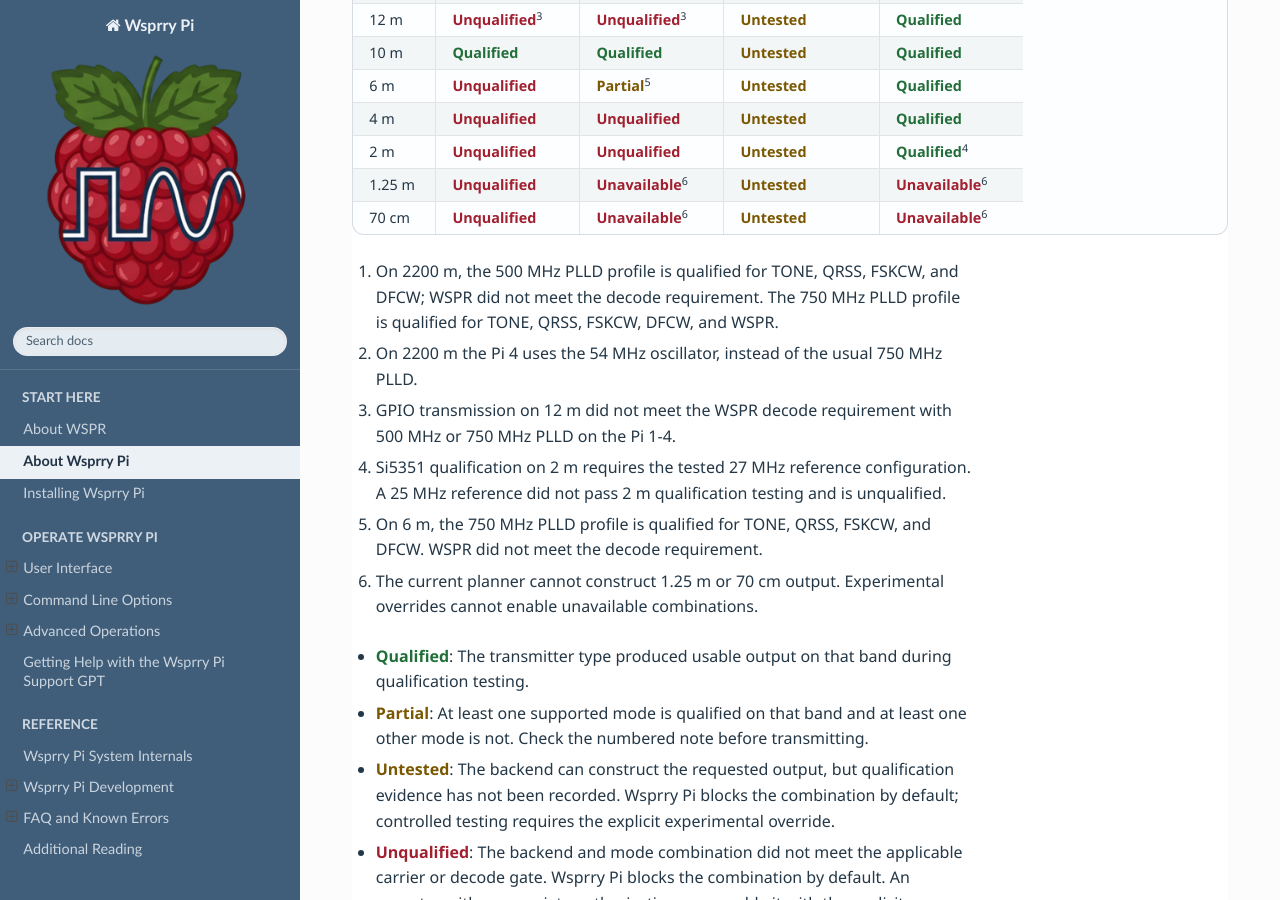
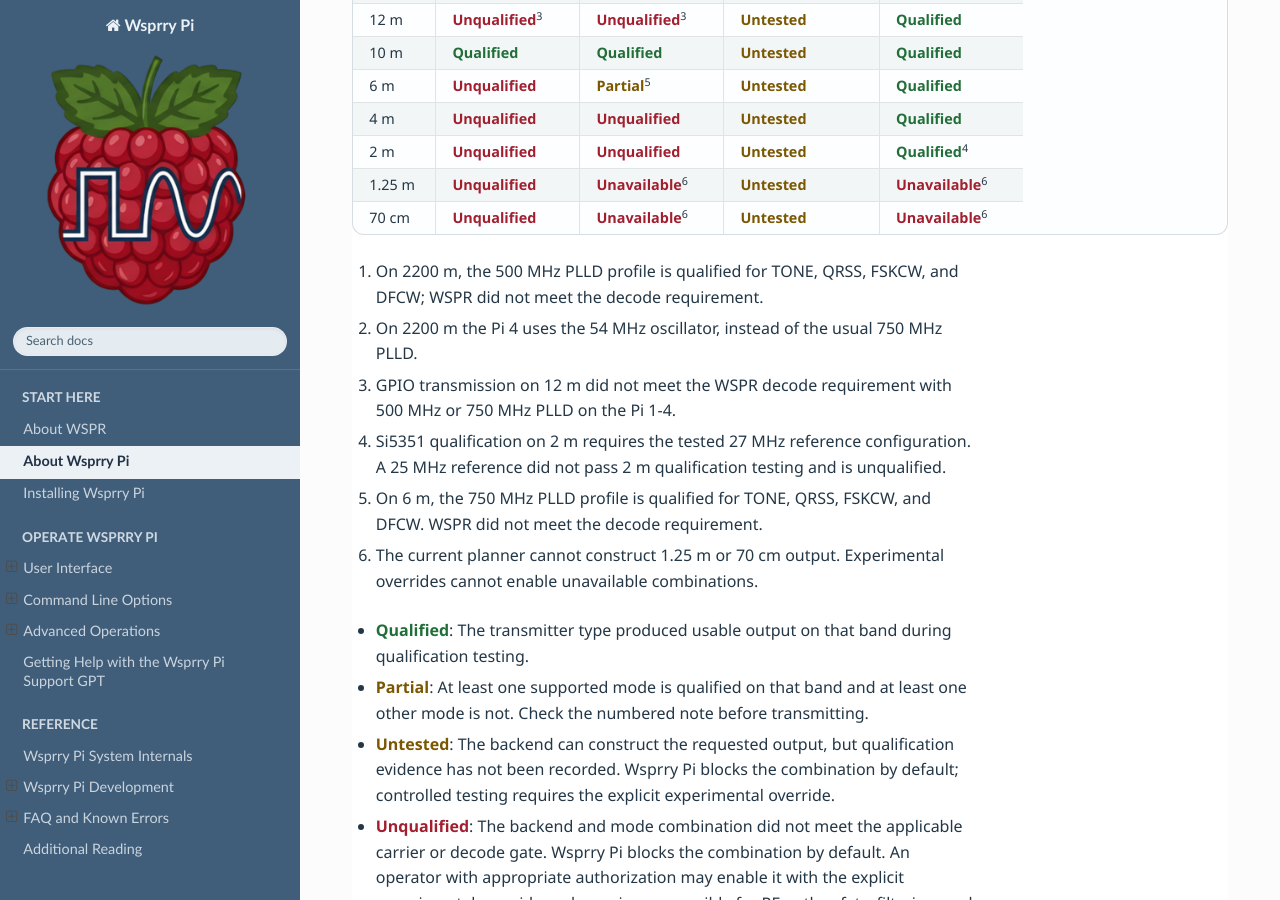
Before and after one commit to WsprryPi/Wsprry_Pi_Docs, a Sphinx documentation site: the page built from docs/About_Wsprry_Pi/index.md, in a window 1280 px wide and 900 px high, scrolled down 4102 px. Built offline with Sphinx 7.4.7 and the Read the Docs theme 3.1.0, drawn with Linux system fonts in a browser that asks for light colours.

Commit message:
docs: shorten 2200 m legacy qualification footnote

```diff
--- a/docs/About_Wsprry_Pi/index.md
+++ b/docs/About_Wsprry_Pi/index.md
@@ -116,7 +116,7 @@
 | 1.25 m | <span class="qualification-status qualification-status--unqualified">Unqualified</span> | <span class="qualification-status qualification-status--unavailable">Unavailable</span><sup>6</sup> | <span class="qualification-status qualification-status--untested">Untested</span> | <span class="qualification-status qualification-status--unavailable">Unavailable</span><sup>6</sup> |
 | 70 cm | <span class="qualification-status qualification-status--unqualified">Unqualified</span> | <span class="qualification-status qualification-status--unavailable">Unavailable</span><sup>6</sup> | <span class="qualification-status qualification-status--untested">Untested</span> | <span class="qualification-status qualification-status--unavailable">Unavailable</span><sup>6</sup> |
 
-1. On 2200 m, the 500 MHz PLLD profile is qualified for TONE, QRSS, FSKCW, and DFCW; WSPR did not meet the decode requirement. The 750 MHz PLLD profile is qualified for TONE, QRSS, FSKCW, DFCW, and WSPR.
+1. On 2200 m, the 500 MHz PLLD profile is qualified for TONE, QRSS, FSKCW, and DFCW; WSPR did not meet the decode requirement.
 2. On 2200 m the Pi 4 uses the 54 MHz oscillator, instead of the usual 750 MHz PLLD.
 3. GPIO transmission on 12 m did not meet the WSPR decode requirement with 500 MHz or 750 MHz PLLD on the Pi 1-4.
 4. Si5351 qualification on 2 m requires the tested 27 MHz reference configuration. A 25 MHz reference did not pass 2 m qualification testing and is unqualified.
```
